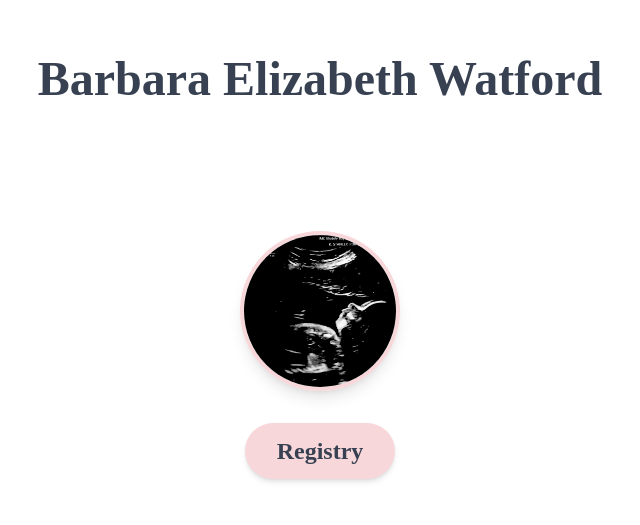
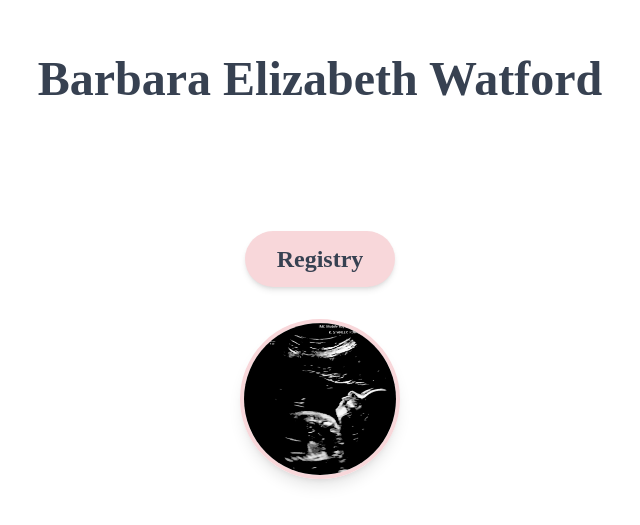
Before and after one commit to zwpseudo/baby-registry, a React (Vite) app: page / in a window 1280 px wide. Shown: the part 205-730 px from the top of the page, without its empty margins (320-960 px from the left). Built offline with nearby package versions, Linux system fonts and the light colour scheme; a web font is replaced by a local one.

Commit message:
Update BabyShowerInvitation.tsx

```diff
--- a/src/components/BabyShowerInvitation.tsx
+++ b/src/components/BabyShowerInvitation.tsx
@@ -4,26 +4,15 @@ const BabyShowerInvitation: React.FC = () => {
   return (
     <div className="max-w-4xl w-full mx-auto rounded-lg flex flex-col items-center">
       <div className="relative w-full text-center px-4 sm:px-6 md:px-8 py-4 flex flex-col items-center">
-        {/* Name above the ultrasound */}
+        {/* Name above the content */}
         <div className="mt-10 sm:mt-12 md:mt-44">
           <h2 className="text-2xl sm:text-4xl md:text-5xl font-dancing font-bold text-gray-700">
             Barbara Elizabeth Watford
           </h2>
         </div>
 
-        {/* Content centered where text used to be */}
+        {/* Content centered */}
         <div className="max-w-[280px] xs:max-w-xs sm:max-w-sm md:max-w-md mx-auto mt-16 sm:mt-28 md:mt-32">
-          {/* Ultrasound Image replacing the text */}
-          <div className="flex justify-center mb-6 sm:mb-8">
-            <div className="w-24 h-24 sm:w-32 sm:h-32 md:w-40 md:h-40 rounded-full overflow-hidden border-4 border-pink-light shadow-lg">
-              <img
-                src="/images/ultrasound.png"
-                alt="Baby Ultrasound"
-                className="w-full h-full object-cover"
-              />
-            </div>
-          </div>
-
           {/* Registry Button */}
           <div className="flex justify-center mb-6 sm:mb-8">
             <a
@@ -35,6 +24,17 @@ const BabyShowerInvitation: React.FC = () => {
               Registry
             </a>
           </div>
+
+          {/* Ultrasound Image below button */}
+          <div className="flex justify-center mb-6 sm:mb-8">
+            <div className="w-24 h-24 sm:w-32 sm:h-32 md:w-40 md:h-40 rounded-full overflow-hidden border-4 border-pink-light shadow-lg">
+              <img
+                src="/images/ultrasound.png"
+                alt="Baby Ultrasound"
+                className="w-full h-full object-cover"
+              />
+            </div>
+          </div>
         </div>
       </div>
     </div>
```
